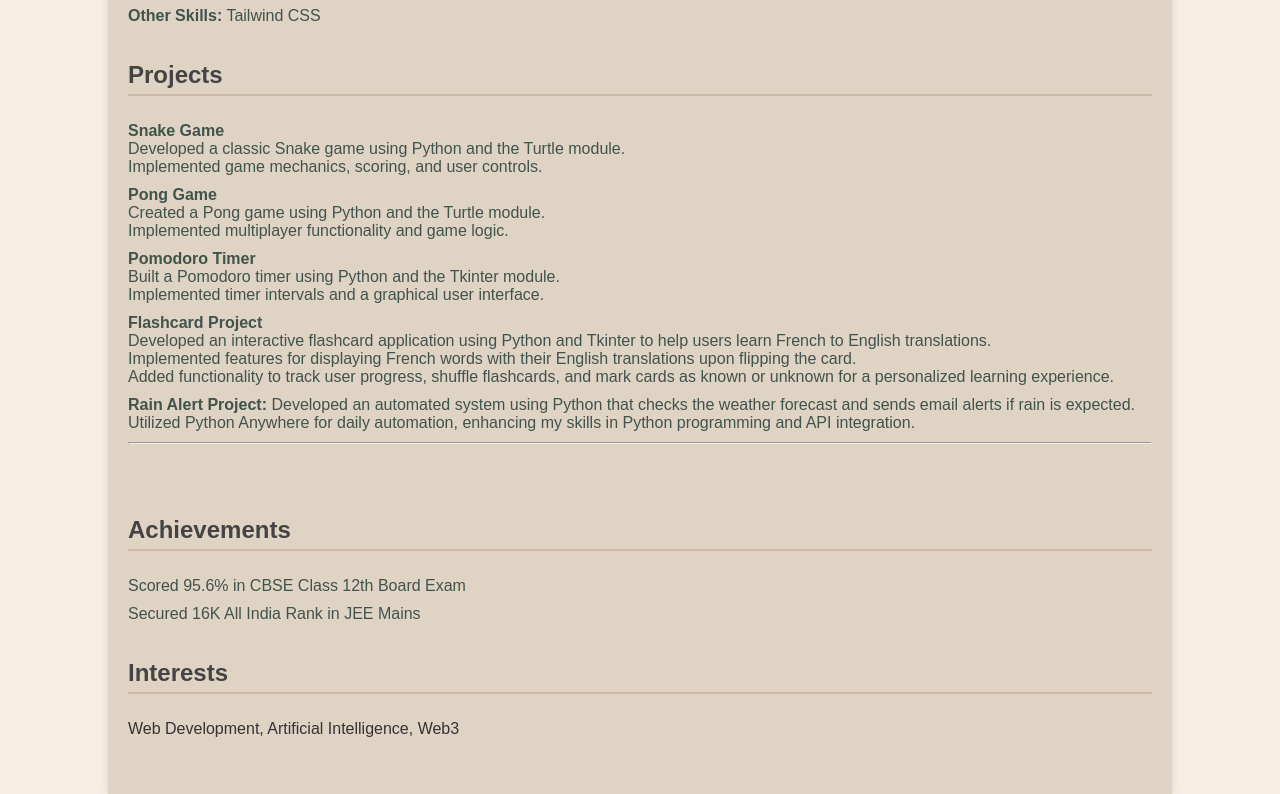
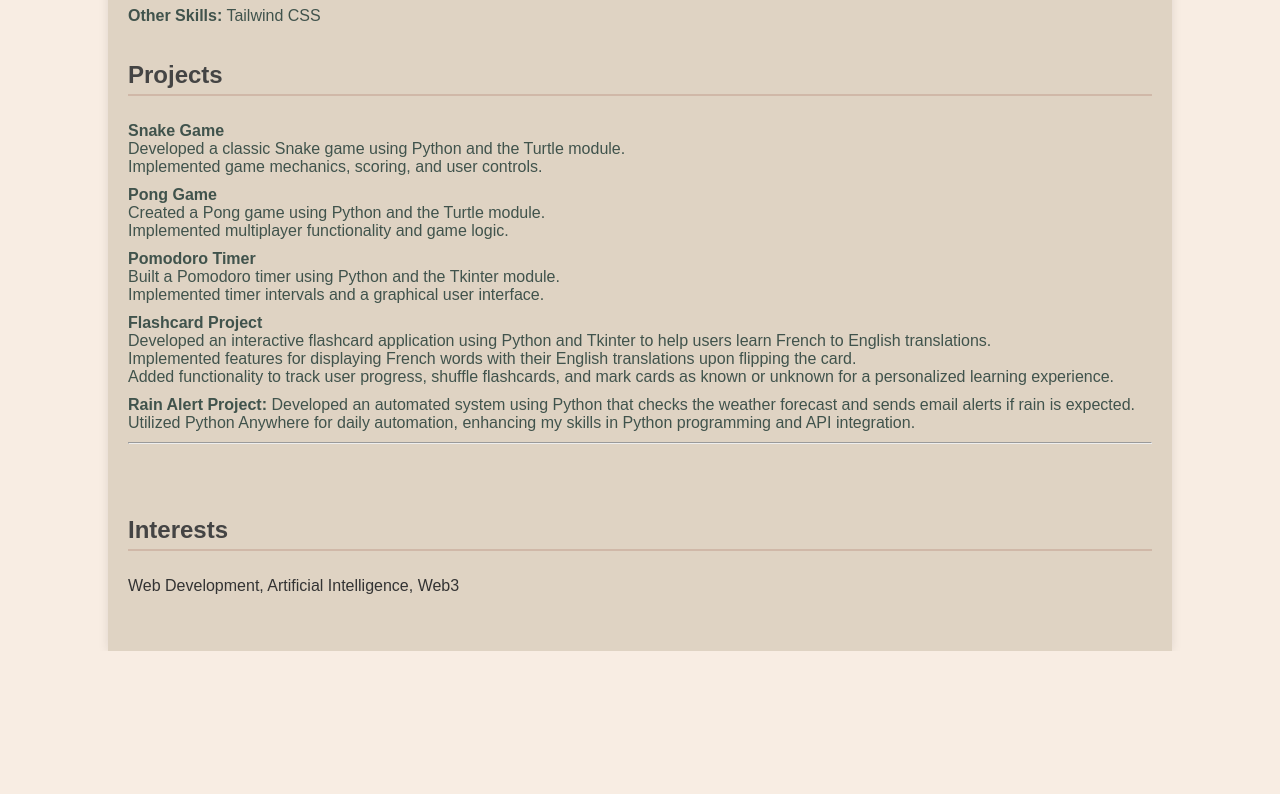
Before and after one commit to Vivek13121/Resume, a plain HTML site: page index.html in a window 1280 px wide. Shown: the part 519-1313 px from the top of the page. After the commit the page ends 1170 px from the top, so only its background shows below. Drawn offline with Linux system fonts and the light colour scheme.

Commit message:
Update index.html

```diff
--- a/index.html
+++ b/index.html
@@ -175,17 +175,17 @@
           </div>
         </div>
       </div>
-      <div class="section">
-        <h2>Achievements</h2>
-        <div class="content">
-          <div class="item">
-            <ul>
-              <li>Scored 95.6% in CBSE Class 12th Board Exam</li>
-              <li>Secured 16K All India Rank in JEE Mains</li>
-            </ul>
-          </div>
-        </div>
-      </div>
+
+
+
+
+
+
+
+
+
+
+
       <div class="section">
         <h2>Interests</h2>
         <div class="content">
```
